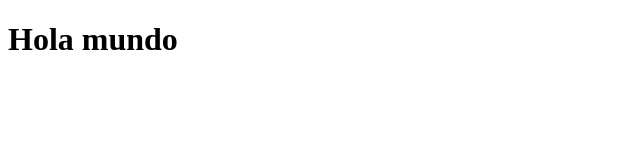
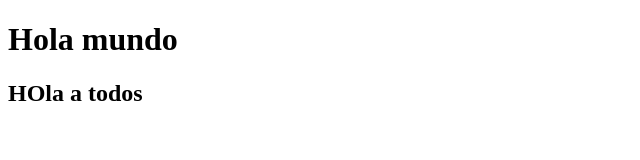
Before and after one commit to RembertoGar/Prueba-Leo, a plain HTML site: page index.html in a window 1280 px wide. Shown: the whole page, without its empty margins (0-640 px from the left). Drawn offline with Linux system fonts and the light colour scheme.

Commit message:
Segunda modificacion

```diff
--- a/index.html
+++ b/index.html
@@ -7,5 +7,6 @@
 </head>
 <body>
     <h1>Hola mundo</h1>
+    <h2>HOla a todos</h2>
 </body>
 </html>
```
